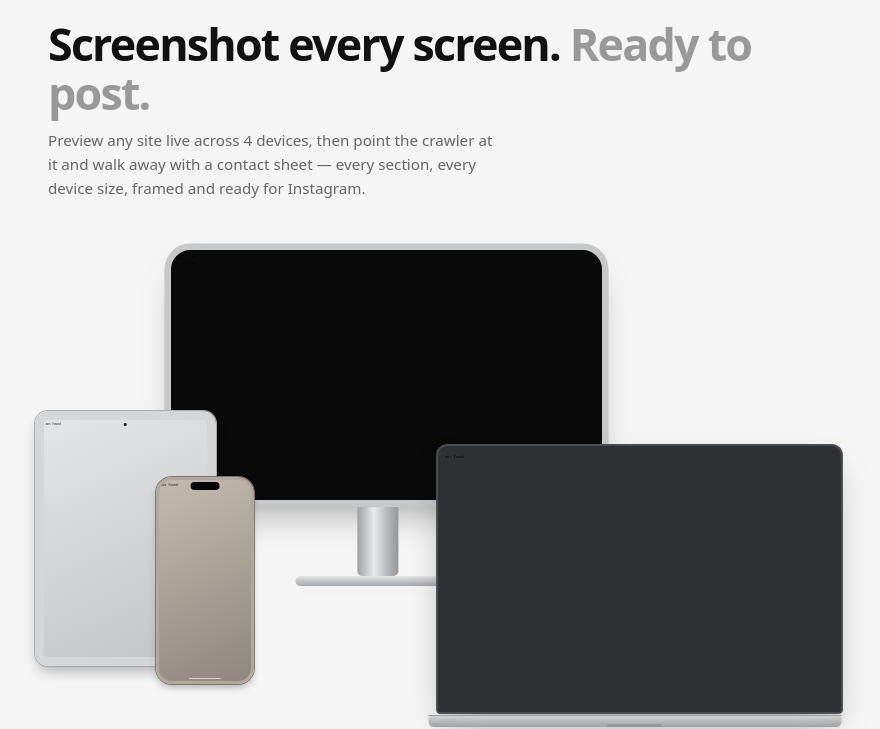
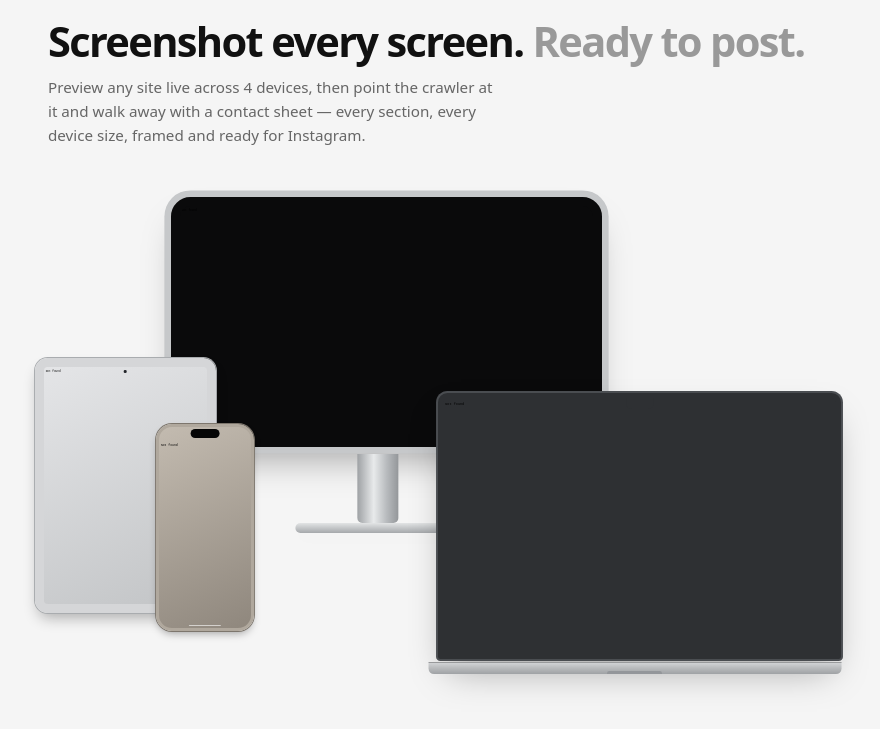
Before and after one commit to IBahaaaldin/screenshot-taker, an Electron app: page public/index.html in a window 1280 px wide. Shown: the part 75-804 px from the top of the page, without its empty margins (212-1092 px from the left). Drawn offline with Linux system fonts and the light colour scheme; no server answers.

Commit message:
fix: keep the hero on one line, and stop the page sliding under the island
Header: "Screenshot every screen. Ready to post." measured 777px against the
760px reading column at 2.8rem, so it wrapped to two lines by 17px. Capped the
clamp at 2.6rem (~721px), which keeps it on one line at the app's default
window with margin to spare for font-rendering differences, and still shrinks
on narrow windows.

Phone: the Dynamic Island's own geometry was already right (31.4% of screen
width, 3.47:1, matching an iPhone 16 Pro) — the problem was what sat under it.
An iPhone reserves 59pt of its 402pt width as a status area and the island sits
centred in that band, but these captures come from a browser with no safe area,
so the site's own header rendered at y=0 and slid beneath the island. It read as
a black blob pasted over the logo. The page is now inset by that 0.147em in
both the live preview and the exported composites, which is what a real iPhone
screenshot looks like.

The inset is applied from JS in the preview rather than CSS: the iframe is
CSS-zoomed, and the browser multiplies an em-based margin by that zoom, so a
first attempt landed at about a third of its intended size. Setting it in the
iframe's own device pixels lets zoom scale it correctly — measured 14.5% of
screen width against the 14.7% target, with the page clearing the island.

```diff
--- a/public/preview.js
+++ b/public/preview.js
@@ -1,8 +1,14 @@
+// safeAreaTop is the fraction of the device's WIDTH that its status area
+// occupies — an iPhone 16 Pro reserves 59pt of its 402pt width (0.147). These
+// captures come from a browser with no safe area, so without it the site's own
+// header renders at y=0 and slides under the Dynamic Island, which reads as a
+// black blob pasted over the content. src/composite.js insets the exported
+// screenshots the same way.
 const DEVICES = {
   desktop: { width: 1920 },
   laptop: { width: 1440 },
   tablet: { width: 768 },
-  mobile: { width: 390 },
+  mobile: { width: 390, safeAreaTop: 0.147 },
 };
 
 const form = document.getElementById('preview-form');
@@ -66,7 +72,15 @@ function scaleFramesToFit() {
     // ResizeObserver below to fire with a real size.
     if (!Number.isFinite(scale) || scale <= 0) continue;
     iframe.style.zoom = scale;
+    // Height stays the device's true viewport height so the site lays out
+    // exactly as it would on the real device; the inset shifts the page down
+    // and the overflow past the bottom is clipped by the frame, which is what
+    // a real phone shows below its status area.
     iframe.style.height = `${frame.clientHeight / scale}px`;
+    // In the iframe's own device pixels — zoom then scales it to the right
+    // proportion on screen. An em here would be multiplied by zoom twice over.
+    const inset = (config.safeAreaTop || 0) * config.width;
+    iframe.style.marginTop = inset ? `${inset}px` : '';
   }
 }
 
--- a/public/style.css
+++ b/public/style.css
@@ -82,7 +82,10 @@ main { max-width: 760px; margin: 0 auto; }
 .hero { margin-bottom: 24px; }
 
 .hero h1 {
-  font-size: clamp(1.8rem, 4vw, 2.8rem);
+  /* Max sized so "Screenshot every screen. Ready to post." stays on ONE
+     line at the 760px reading width: at 2.8rem it measured 777px against a
+     760px box and wrapped. */
+  font-size: clamp(1.8rem, 4vw, 2.6rem);
   font-weight: 800;
   letter-spacing: -0.04em;
   line-height: 1.1;
@@ -1058,6 +1061,10 @@ body.recording-mode .preview-stage {
     0 0 0 0.010em #7d766d,
     0 0.05em 0.09em -0.025em rgba(0, 0, 0, 0.35);
 }
+/* The safe-area inset is applied in preview.js, not here: this iframe is
+   CSS-zoomed, and the browser multiplies an em-based margin by that zoom, so
+   the inset landed about a third of its intended size. preview.js sets it in
+   the iframe's own device pixels, which zoom scales correctly. */
 .preview-frame-mobile iframe { width: 390px; }
 .preview-frame-island {
   position: absolute;
--- a/src/composite.js
+++ b/src/composite.js
@@ -253,6 +253,11 @@ function renderHtml(entries, dataUrls, screenBackgrounds = {}) {
       0 0.05em 0.09em -0.025em rgba(0, 0, 0, 0.5);
   }
   .mobile-bezel .screen { border-radius: 0.137em; height: 100%; position: relative; }
+  /* Safe-area inset: an iPhone 16 Pro keeps 59pt of its 402pt-wide screen for
+     the status area (0.147em), and the Dynamic Island sits centred in it.
+     Captures come from a browser with no safe area, so without this the page's
+     own header renders under the island and reads as a blob over the content. */
+  .mobile-bezel .screen img { margin-top: 0.147em; }
   .mobile-island {
     position: absolute; top: 0.028em; left: 50%; transform: translateX(-50%);
     width: 0.311em; height: 0.0896em; border-radius: 999px;
```
